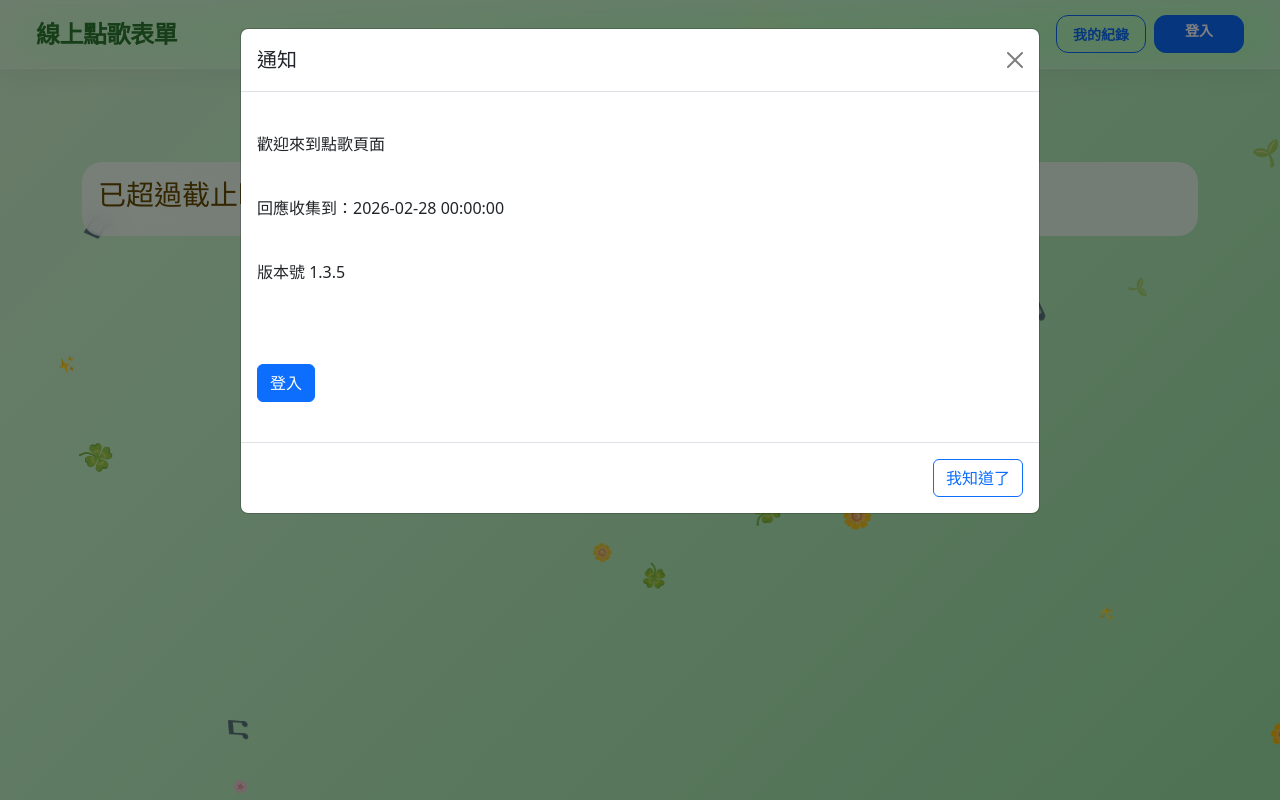
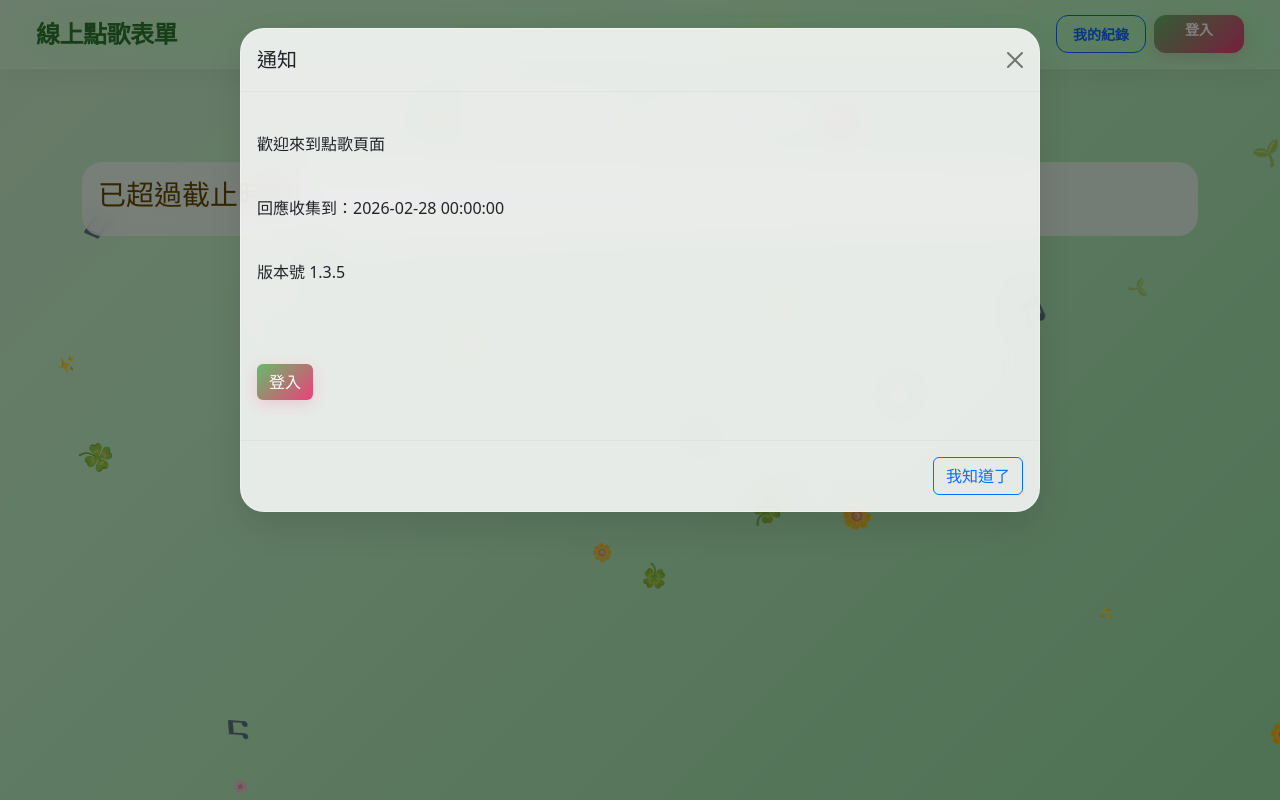
Before and after one commit to wen-ar/song_request_form, a Flask app: page / in a window 1280 px wide. Run offline with Flask 3, Linux system fonts and the light colour scheme; some libraries are stand-ins or nearby versions.

Commit message:
Update index.html

```diff
--- a/templates/index.html
+++ b/templates/index.html
@@ -19,7 +19,7 @@
       top: 0; left: 0; right: 0;
       z-index: 1050;
       padding: 0.7rem 1.5rem;
-      background: rgba(255, 255, 255, 0.3) !important; /* 降低背景色，提升透明度 */
+      background: rgba(255, 255, 255, 0.3) !important;
       backdrop-filter: blur(20px) saturate(180%);
       -webkit-backdrop-filter: blur(20px) saturate(180%);
       border-bottom: 1px solid rgba(255, 255, 255, 0.2);
@@ -29,6 +29,7 @@
     @media (min-width: 992px) {
       .navbar .container-fluid {
         flex-wrap: nowrap !important;
+        justify-content: space-between;
       }
       .navbar-toggler { display: none; }
     }
@@ -71,11 +72,27 @@
       box-shadow: 0 20px 50px rgba(0, 0, 0, 0.1);
     }
 
+    body.festival-mode .btn-primary {
+      background: linear-gradient(135deg, #66bb6a 0%, #ec407a 100%) !important;
+      border: none !important;
+      color: white !important;
+      box-shadow: 0 4px 15px rgba(236, 64, 122, 0.2);
+    }
+
     .festival-title { transition: transform 0.3s; }
     body.festival-mode .festival-title {
       color: #fff !important;
       text-shadow: 0 4px 10px rgba(0,0,0,0.15);
       font-weight: 900;
+    }
+
+    .modal-content {
+      background: rgba(255, 255, 255, 0.85) !important;
+      backdrop-filter: blur(15px);
+      -webkit-backdrop-filter: blur(15px);
+      border: 1px solid rgba(255, 255, 255, 0.3);
+      border-radius: 24px !important;
+      box-shadow: 0 15px 35px rgba(0, 0, 0, 0.1);
     }
 
     @media (max-width: 991.98px) {
@@ -92,11 +109,16 @@
         font-size: 1.1rem !important;
       }
 
-      body.festival-mode .btn-primary {
+      body.festival-mode .btn-primary.w-100 {
         height: 68px !important;
         border-radius: 22px !important;
         font-size: 1.4rem !important;
         box-shadow: 0 12px 24px rgba(236, 64, 122, 0.3) !important;
+      }
+
+      .offcanvas {
+        width: 280px !important;
+        z-index: 1055 !important;
       }
     }
 
```
